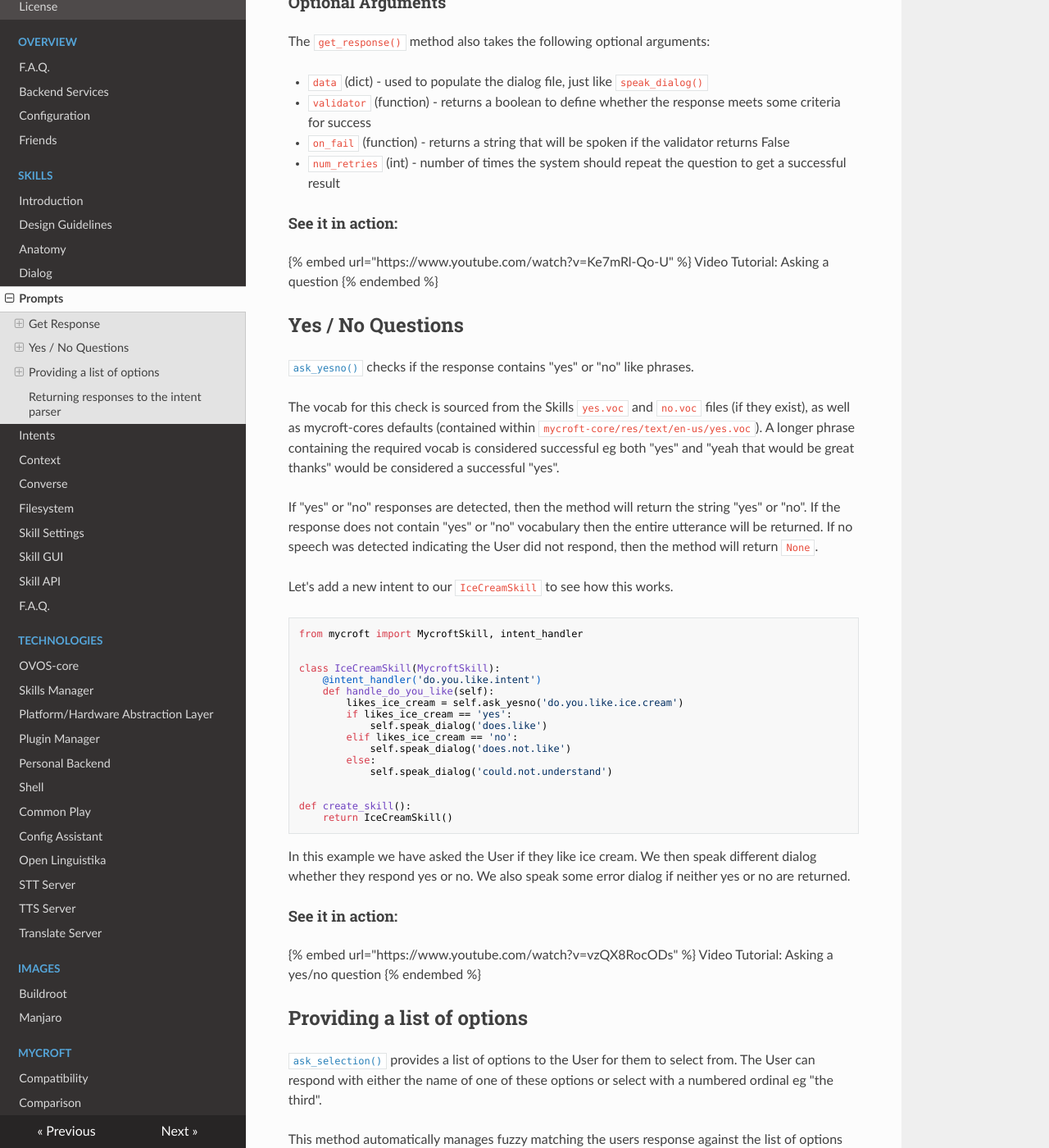
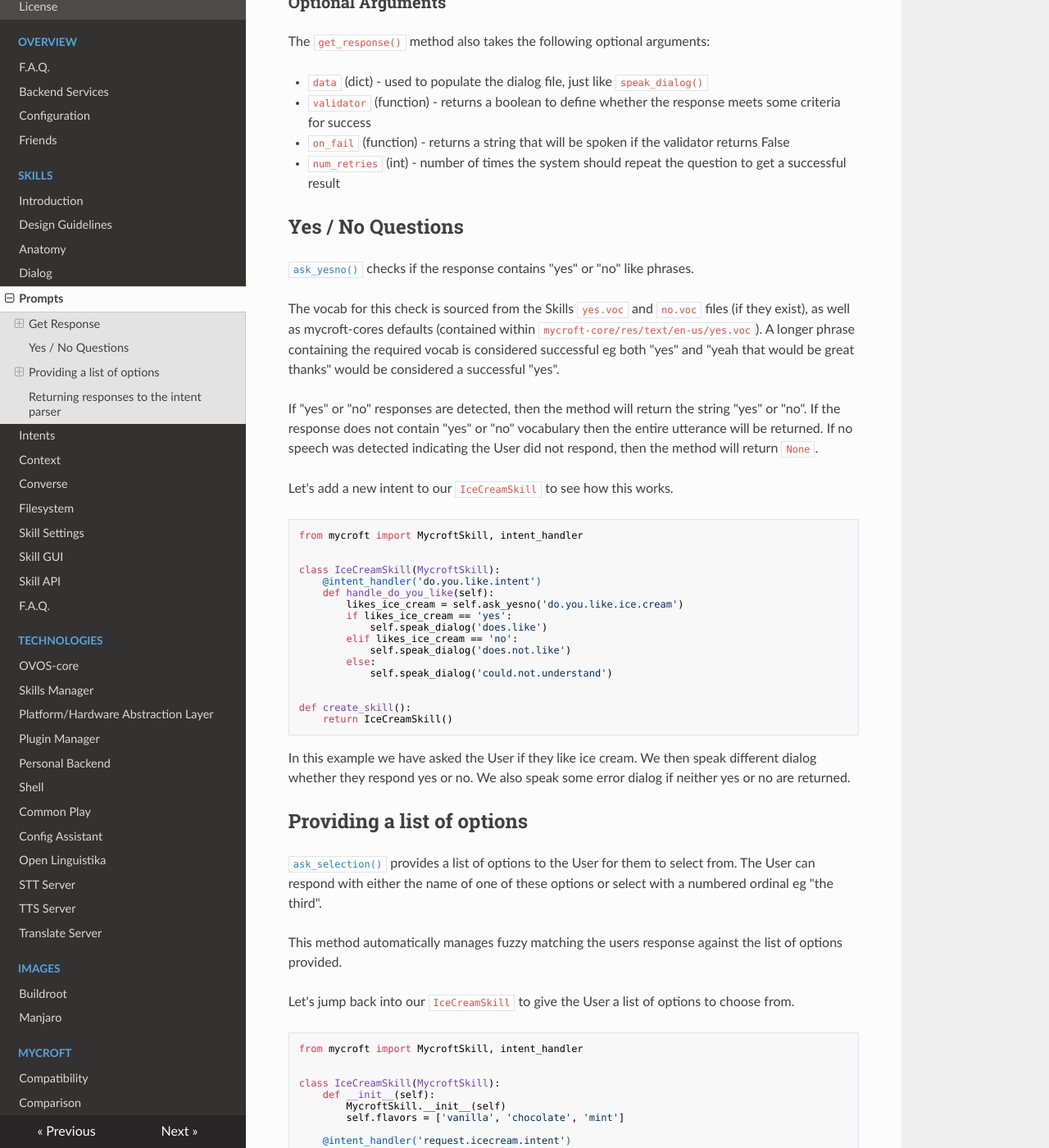
Before and after one commit to OpenVoiceOS/community-docs, an MkDocs documentation site: the page built from docs/prompts.md, in a window 1280 px wide and 1400 px high, scrolled down 874 px. Shown: the whole window at 82% size. Built offline with MkDocs 1.6.1, drawn with Linux system fonts in a browser that asks for light colours; nearby versions of some CDN libraries; some of the changed text lies outside the part shown.

Commit message:
more docs
more docs

add skill settings

more skill docs

add structure

add structure

add skills section

```diff
--- a/docs/prompts.md
+++ b/docs/prompts.md
@@ -36,11 +36,6 @@ The `get_response()` method also takes the following optional arguments:
 * `on_fail` (function) - returns a string that will be spoken if the validator returns False
 * `num_retries` (int) - number of times the system should repeat the question to get a successful result
 
-#### See it in action:
-
-{% embed url="https://www.youtube.com/watch?v=Ke7mRl-Qo-U" %}
-Video Tutorial: Asking a question
-{% endembed %}
 
 ## Yes / No Questions
 
@@ -74,11 +69,6 @@ def create_skill():
 
 In this example we have asked the User if they like ice cream. We then speak different dialog whether they respond yes or no. We also speak some error dialog if neither yes or no are returned.
 
-#### See it in action:
-
-{% embed url="https://www.youtube.com/watch?v=vzQX8RocODs" %}
-Video Tutorial: Asking a yes/no question
-{% endembed %}
 
 ## Providing a list of options
 
@@ -116,11 +106,6 @@ There are two optional arguments for this method.
 
 `min_conf` (float) defines the minimum confidence level for fuzzy matching the Users response against the list of options. `numeric` (bool) if set to True will speak the options as a numbered list eg "One, vanilla. Two, chocolate. Or three, mint"
 
-#### See it in action:
-
-{% embed url="https://youtu.be/TNezYhqcX_4" %}
-Video Tutorial: Asking the user to choose an option
-{% endembed %}
 
 ## Returning responses to the intent parser
 
```
